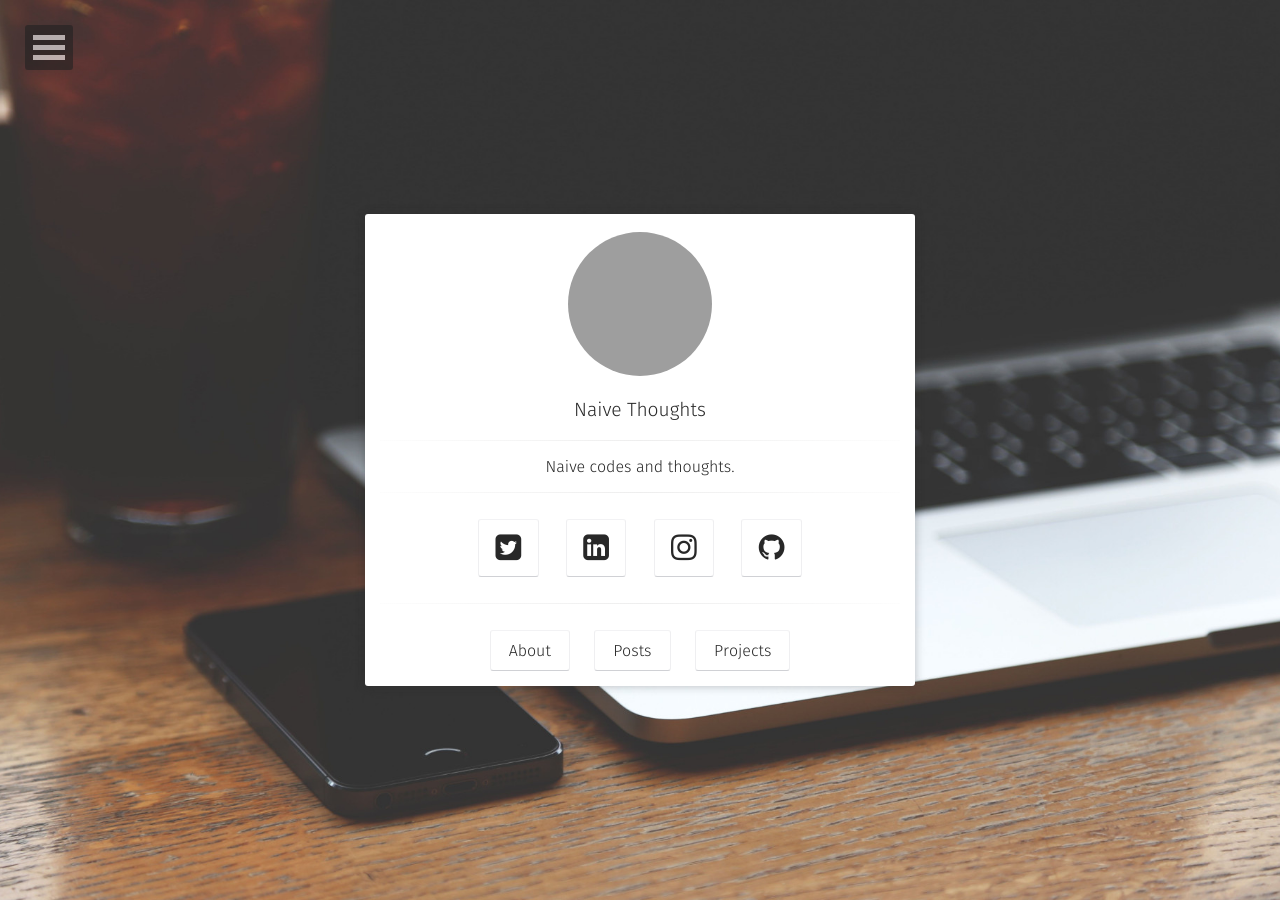
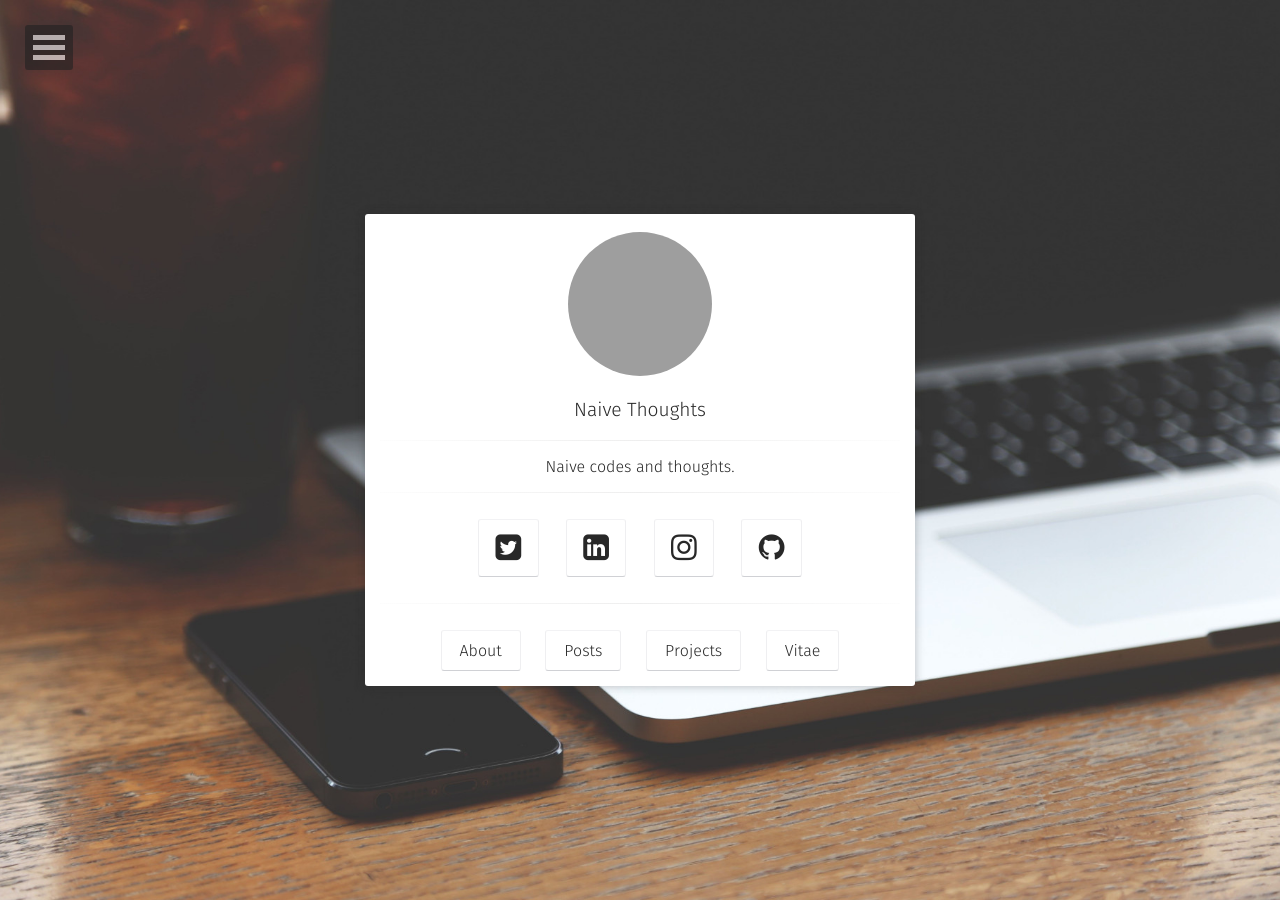
Before and after one commit to naivethoughts/naivethoughts.github.io, a Jekyll site: the page built from index.md, in a window 1280 px wide. Built offline with Jekyll 4.4.1, drawn with Linux system fonts in a browser that asks for light colours; some web fonts are replaced; comment, search, counter and statistics services are not loaded; grey boxes are pictures that could not be loaded.

Commit message:
Update home.html

```diff
--- a/_layouts/home.html
+++ b/_layouts/home.html
@@ -41,6 +41,9 @@ layout: compress
                          <a class="btn zoombtn" href="{{ site.url }}/projects">
                          Projects
                          </a>
+                         <a class="btn zoombtn" href="{{ site.url }}/vitae">
+                         Vitae
+                         </a>
                  </h3>
             </div>
         </div>
```
